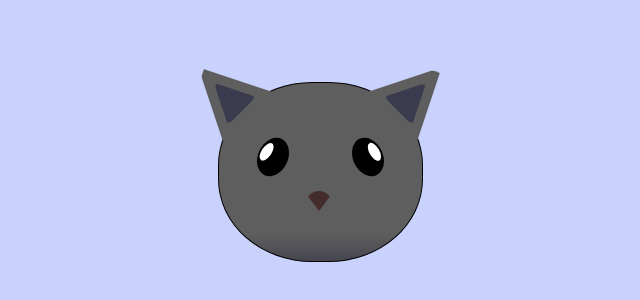
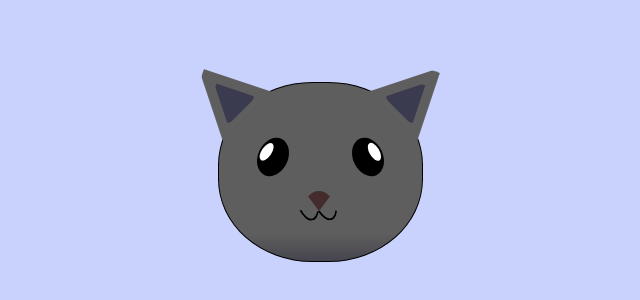
Before and after one commit to jbrown307/cat-painting, a plain HTML site: page index.html in a window 1280 px wide. Shown: the part 228-528 px from the top of the page, 320-960 px from the left. Drawn offline with Linux system fonts and the light colour scheme.

Commit message:
ADD mouth

```diff
--- a/index.html
+++ b/index.html
@@ -30,6 +30,10 @@
                 </div>
             </div>
             <div class="cat-nose"></div>
+            <div class="cat-mouth">
+                <div class="cat-mouth-line-left"></div>
+                <div class="cat-mouth-line-right"></div>
+            </div>
         </div>
 
 
--- a/styles.css
+++ b/styles.css
@@ -137,3 +137,25 @@ changing the layout or affecting the surrounding elements.*/
     border: 15px solid transparent;
     border-bottom: 20px solid #442c2c;
   }
+
+  .cat-mouth div {
+    width: 30px;
+    height: 50px;
+    border: 2px solid #000;
+    border-color: black transparent transparent transparent;
+    border-radius: 190%/190px 150px 0 0;
+  }
+
+  .cat-mouth-line-left {
+    position: absolute;
+    top: 88px;
+    left: 74px;
+    transform: rotate(170deg);
+  }
+
+  .cat-mouth-line-right {
+    position: absolute;
+    top: 88px;
+    left: 91px;
+    transform: rotate(165deg);
+  }
```
